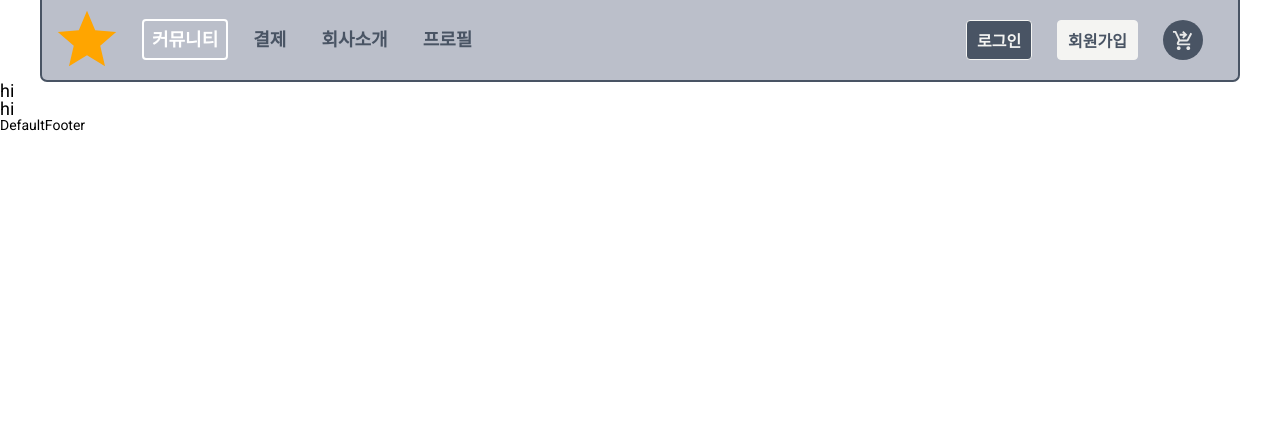
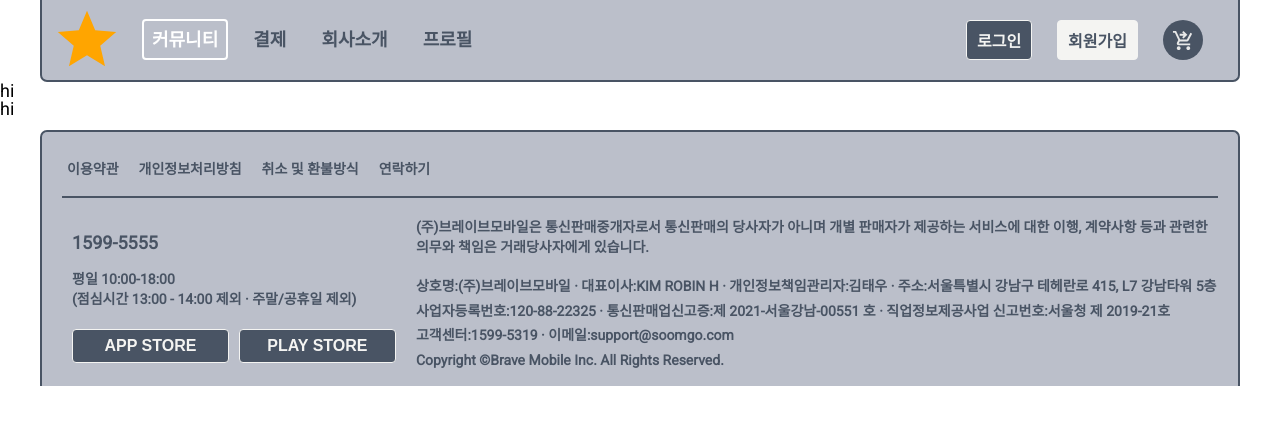
Before and after one commit to Develing1991/my-portfolio, a Next.js app: page / in a window 1280 px wide. Shown: the top 424 px of the page. Built offline with nearby package versions, Linux system fonts and the light colour scheme.

Commit message:
footer 기본 완성

```diff
--- a/pages/index.tsx
+++ b/pages/index.tsx
@@ -5,7 +5,7 @@ export default function Home() {
 			<H1Tag color="primary" fsize="large">
 				hi
 			</H1Tag>
-			<div style={{ fontSize: '18px' }}>hi</div>
+			<div style={{ fontSize: '18px', height: '30px' }}>hi</div>
 		</>
 	);
 }
--- a/src/commons/styles/global.styles.ts
+++ b/src/commons/styles/global.styles.ts
@@ -1,4 +1,5 @@
 import { css } from '@emotion/react';
+import styled from '@emotion/styled';
 
 export const globalStyles = css`
   /* Reset.css */
@@ -65,10 +66,8 @@ export const globalStyles = css`
     cursor: default;
     word-break: keep-all;
     /* line-height: 1.2; */
-    height: 6000px;
-    /* color: #212121; */
+    /* height: 6000px; */
     font-size: 14px;
-    /* background-color: #BBBFCA; */
   }
   a {
   text-decoration: none;
@@ -84,6 +83,11 @@ export const globalStyles = css`
     margin: 0;
     padding: 0;
   }
-  /* COMMON CSS */
+
 
 `;
+/* COMMON CSS styled */
+export const Inner = styled.div`
+	max-width: 1200px;
+	margin: auto;
+`;
--- /dev/null
+++ b/src/components/layouts/footers/DefaultFooter.styles.ts
@@ -0,0 +1,82 @@
+import styled from '@emotion/styled';
+import { globalColor } from '@/src/commons/styles/color.styles';
+import { globalFontSize } from '@/src/commons/styles/font.styles';
+
+import { Button } from '../../commons/Button';
+
+export const Footer = styled.footer``;
+export const InnerFooter = styled.div`
+	background-color: ${globalColor.primary_dp3};
+	color: ${globalColor.primary_dp4};
+	font-weight: 700;
+	padding: 10px 20px;
+
+	border: 2px solid ${globalColor.primary_dp4};
+	border-bottom: none;
+	border-radius: 7px 7px 0 0;
+`;
+export const FooterTop = styled.div`
+	border-bottom: 2px solid ${globalColor.primary_dp4};
+`;
+export const TermsMenu = styled.ul`
+	display: flex;
+`;
+export const TermsMenuItem = styled.li`
+	padding: 20px 5px;
+	margin-right: 10px;
+	cursor: pointer;
+	&:hover {
+		transform: scale(1.1);
+	}
+	&:last-child {
+		margin-right: 0;
+	}
+`;
+export const TermsMenuItemText = styled.a`
+	font-size: ${globalFontSize.regular};
+`;
+
+export const FooterBottom = styled.div`
+	margin-top: 20px;
+	display: flex;
+	align-items: center;
+	gap: 10px;
+	line-height: 1.4;
+`;
+export const CallCenterDiv = styled.div`
+	flex-basis: 30%;
+	padding: 10px;
+`;
+export const CallNumberText = styled.p`
+	font-size: ${globalFontSize.large};
+	margin-bottom: 15px;
+`;
+export const UseTimeText = styled.p``;
+export const ButtonGroup = styled.div`
+	margin-top: 20px;
+	display: flex;
+	gap: 10px;
+`;
+
+export const AddressDiv = styled.div`
+	flex-basis: 70%;
+`;
+export const AddresDivText = styled.p`
+	margin-bottom: 5px;
+`;
+
+export const AlertText = styled(AddresDivText)`
+	margin-bottom: 20px;
+`;
+export const AddressText = styled(AddresDivText)``;
+export const BizNumerText = styled(AddresDivText)``;
+export const CallCenterText = styled(AddresDivText)``;
+export const CopyRightText = styled(AddresDivText)``;
+export const Mb = styled(Button)`
+	width: 100%;
+`;
+
+export const CustomButton = styled(Button)`
+	font-size: ${globalFontSize.regular};
+	width: 100%;
+`;
--- a/src/components/layouts/footers/DefaultFooter.tsx
+++ b/src/components/layouts/footers/DefaultFooter.tsx
@@ -1,5 +1,51 @@
-import React from 'react';
+import { Inner } from '@/src/commons/styles/global.styles';
 
+import * as S from './DefaultFooter.styles';
 export default function DefaultFooter() {
-	return <div>DefaultFooter</div>;
+	return (
+		<>
+			<footer>
+				<Inner>
+					<S.InnerFooter>
+						<S.FooterTop>
+							<S.TermsMenu>
+								<S.TermsMenuItem>
+									<S.TermsMenuItemText>이용약관</S.TermsMenuItemText>
+								</S.TermsMenuItem>
+								<S.TermsMenuItem>
+									<S.TermsMenuItemText>개인정보처리방침</S.TermsMenuItemText>
+								</S.TermsMenuItem>
+								<S.TermsMenuItem>
+									<S.TermsMenuItemText>취소 및 환불방식</S.TermsMenuItemText>
+								</S.TermsMenuItem>
+								<S.TermsMenuItem>
+									<S.TermsMenuItemText>연락하기</S.TermsMenuItemText>
+								</S.TermsMenuItem>
+							</S.TermsMenu>
+						</S.FooterTop>
+						<S.FooterBottom>
+							<S.CallCenterDiv>
+								<S.CallNumberText>1599-5555</S.CallNumberText>
+								<S.UseTimeText>평일 10:00-18:00</S.UseTimeText>
+								<S.UseTimeText>(점심시간 13:00 - 14:00 제외 · 주말/공휴일 제외)</S.UseTimeText>
+								<S.ButtonGroup>
+									<S.CustomButton reverse>APP STORE</S.CustomButton>
+									<S.CustomButton reverse>PLAY STORE</S.CustomButton>
+								</S.ButtonGroup>
+							</S.CallCenterDiv>
+							<S.AddressDiv>
+								<S.AlertText>
+									(주)브레이브모바일은 통신판매중개자로서 통신판매의 당사자가 아니며 개별 판매자가 제공하는 서비스에 대한 이행, 계약사항 등과 관련한 의무와 책임은 거래당사자에게 있습니다.
+								</S.AlertText>
+								<S.AddressText>상호명:(주)브레이브모바일 · 대표이사:KIM ROBIN H · 개인정보책임관리자:김태우 · 주소:서울특별시 강남구 테헤란로 415, L7 강남타워 5층</S.AddressText>
+								<S.BizNumerText>사업자등록번호:120-88-22325 · 통신판매업신고증:제 2021-서울강남-00551 호 · 직업정보제공사업 신고번호:서울청 제 2019-21호</S.BizNumerText>
+								<S.CallCenterText>고객센터:1599-5319 · 이메일:support@soomgo.com</S.CallCenterText>
+								<S.CopyRightText>Copyright ©Brave Mobile Inc. All Rights Reserved.</S.CopyRightText>
+							</S.AddressDiv>
+						</S.FooterBottom>
+					</S.InnerFooter>
+				</Inner>
+			</footer>
+		</>
+	);
 }
--- a/src/components/layouts/headers/DefaultHeader.styles.ts
+++ b/src/components/layouts/headers/DefaultHeader.styles.ts
@@ -7,20 +7,17 @@ import { Button } from '../../commons/Button';
 import MenuIcon from '@mui/icons-material/Menu';
 
 export const Header = styled.header``;
-export const Inner = styled.div`
-	max-width: 1200px;
-	margin: auto;
-	background-color: ${globalColor.primary_dp3};
-	border: 2px solid ${globalColor.primary_dp4};
-	border-top: none;
-	border-radius: 0 0 7px 7px;
-`;
+
 export const InnerHeader = styled.div`
 	display: flex;
 	justify-content: space-between;
 	align-items: center;
 	padding: 5px 0;
 	position: relative;
+	background-color: ${globalColor.primary_dp3};
+	border: 2px solid ${globalColor.primary_dp4};
+	border-top: none;
+	border-radius: 0 0 7px 7px;
 	@media screen and (max-width: 800px) {
 		flex-direction: column;
 		padding: 0 10px 10px 10px;
--- a/src/components/layouts/headers/DefaultHeader.tsx
+++ b/src/components/layouts/headers/DefaultHeader.tsx
@@ -1,5 +1,6 @@
 import { useState } from 'react';
 import * as S from './DefaultHeader.styles';
+import { Inner } from '@/src/commons/styles/global.styles';
 
 export default function DefaultHeader() {
 	const [show, setShow] = useState(false);
@@ -9,7 +10,7 @@ export default function DefaultHeader() {
 	return (
 		<>
 			<header>
-				<S.Inner>
+				<Inner>
 					<S.InnerHeader>
 						<S.HeaderLeft>
 							<S.LogoDiv>
@@ -43,7 +44,7 @@ export default function DefaultHeader() {
 						{/* 토글버튼 */}
 						<S.ToggleButton onClick={toggle} />
 					</S.InnerHeader>
-				</S.Inner>
+				</Inner>
 			</header>
 		</>
 	);
```
